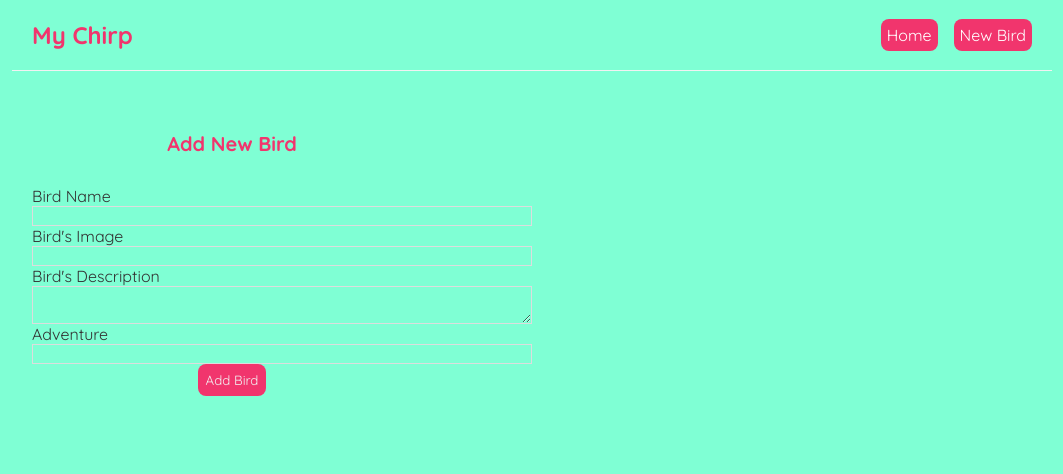
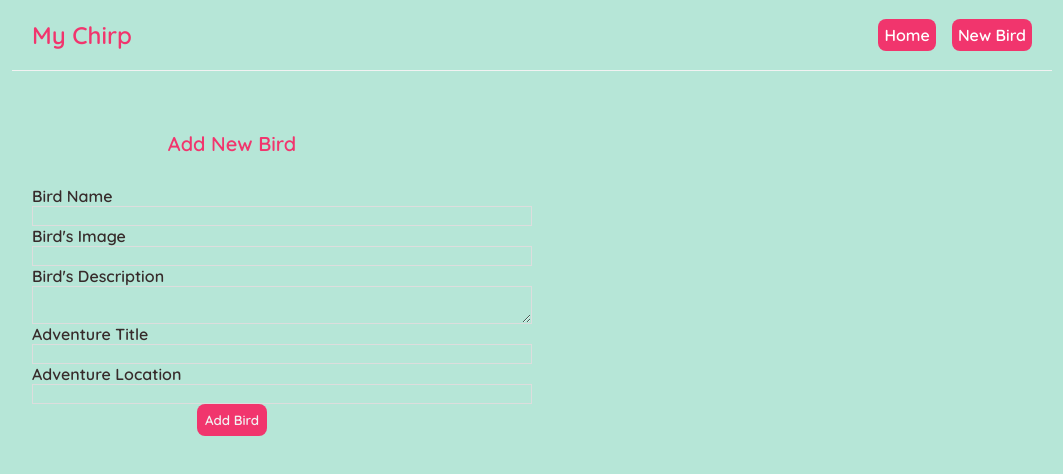
Before and after one commit to Francis-Muriithi/my-chirp-frontend, a React (Create React App) app: page /create in a window 1280 px wide. Shown: the top 474 px of the page, without its empty margins (108-1171 px from the left). Built offline with nearby package versions, Linux system fonts and the light colour scheme.

Commit message:
styling and updating

```diff
--- a/src/BirdDetails.js
+++ b/src/BirdDetails.js
@@ -6,11 +6,11 @@ import {Link} from 'react-router-dom'
 
 function BirdDetails() {
     const {id} = useParams();
-    const {data:bird, error, isLoading} = useFetch('http://localhost:3000/birds/'+ id);
+    const {data:bird, error, isLoading} = useFetch('https://6389cd9e4eccb986e89ae6f9.mockapi.io/Birds/'+ id);
     const history = useHistory()
 
 function handleDelete(){
-    fetch('http://localhost:3000/birds/' + bird.id, {
+    fetch('https://6389cd9e4eccb986e89ae6f9.mockapi.io/Birds/' + bird.id, {
         method: 'DELETE'
     }).then(()=> {
         history.push('/')
@@ -27,16 +27,16 @@ function handleDelete(){
          <h2>{bird.name}</h2>
          <img src={bird.image} alt= "bird" key={bird.id}></img>
          <div>{bird.description}</div>
+         <h3> Adventure: {bird.adventure.title}</h3>
+         <h3> Location: {bird.adventure.location}</h3>
          <div className="links">
      </div>
      <div>
      <button className = 'delete' onClick={(handleDelete)}>Delete</button>
      </div>
-     <button className = "update" style={{color: "White", backgroundColor: "#acb4d0", borderRadius: "8px",}}>
      <Link to={"/update/" + bird.id}>
-     <span className = "update">Update</span>
+     <button className = "update" style={{color: "White", backgroundColor: "#ce859b", borderRadius: "8px",}}> Update</button>
      </Link>
-     </button>
      </article>
     )}
 
--- a/src/Create.js
+++ b/src/Create.js
@@ -5,15 +5,16 @@ function Create() {
   const [name, setName] =useState('')
     const [image, setImage] = useState('')
     const [description, setDescription] = useState('')
-    const [adventure, setAdventure] = useState( );
+    const [adventureLocation, setAdventureLocation] = useState( );
+    const [adventureTitle, setAdventureTitle] = useState( );
     const history = useHistory()
     const [isLoading, setIsLoading] = useState(false);
 
   const handleSubmit = (e)=>{
     e.preventDefault();
-    const bird = {name, image, description, adventure}
+    const bird = {name, image, description, adventureTitle, adventureLocation}
 
-fetch('http://localhost:3000/birds', {
+fetch('https://6389cd9e4eccb986e89ae6f9.mockapi.io/Birds', {
 method: 'POST',
 headers: {'Content-Type': "application/json"},
 body: JSON.stringify(bird)
@@ -34,8 +35,10 @@ history.push('/')
             <input required value={image} onChange={(e)=> setImage(e.target.value)}/>
             <label> Bird's Description</label>
             <textarea required value= {description} onChange={(e)=> setDescription(e.target.value)}/>
-            <label>Adventure</label>
-            <input type="text" required  value={adventure} onChange={(e)=> setAdventure(e.target.value)}/>
+            <label>Adventure Title</label>
+            <input type="text" required  value={adventureTitle} onChange={(e)=> setAdventureTitle(e.target.value)}/>
+            <label>Adventure Location</label>
+            <input type="text" required  value={adventureLocation} onChange={(e)=> setAdventureLocation(e.target.value)}/>
             {!isLoading && <button>Add Bird</button>}
             {isLoading && <button disabled>Adding bird....</button>}
         </form>
--- a/src/Home.js
+++ b/src/Home.js
@@ -2,7 +2,7 @@ import BirdList from './BirdList'
 import useFetch from './useFetch'
 
 function Home() {
-const {data: birds, isLoading, error} = useFetch('http://localhost:3000/birds')
+const {data: birds, isLoading, error} = useFetch('https://6389cd9e4eccb986e89ae6f9.mockapi.io/Birds')
 
 
   return (
--- a/src/Update.js
+++ b/src/Update.js
@@ -5,7 +5,6 @@ function Update() {
     const [name, setName] =useState('')
     const [image, setImage] = useState('')
     const [description, setDescription] = useState('')
-    const [adventure, setAdventure] = useState( );
     const params = useParams()
     const history = useHistory()
 
@@ -14,20 +13,19 @@ function Update() {
     }, [])
 
     const getBirdDetails = async()=>{
-        let result = await fetch(`http://localhost:3000/birds/${params.id}`);
+        let result = await fetch(`https://6389cd9e4eccb986e89ae6f9.mockapi.io/Birds/${params.id}`);
         result = await result.json();
         console.warn(result)
         setName(result.name)
         setImage(result.image)
         setDescription(result.description)
-        setAdventure(result.adventure)
     }
 
     const updateBird = async()=>{
-        console.warn(name, image, description, adventure)
-        let result = await fetch(`http://localhost:3000/birds/${params.id}`, {
+        console.warn(name, image, description)
+        let result = await fetch(`https://6389cd9e4eccb986e89ae6f9.mockapi.io/Birds/${params.id}`, {
             method: 'PUT',
-            body: JSON.stringify({name, image, description, adventure}),
+            body: JSON.stringify({name, image, description}),
             headers: {'Content-type': 'Application/json'},
         });
     }
@@ -42,8 +40,6 @@ function Update() {
             <input required value={image} onChange={(e)=> setImage(e.target.value)}/>
             <label> Bird's Description</label>
             <textarea required value= {description} onChange={(e)=> setDescription(e.target.value)}/>
-            <label>Adventure</label>
-            <input type="text" required  value={adventure} onChange={(e)=> setAdventure(e.target.value)}/>
             <button onClick ={updateBird}>Update Bird</button>
         </form>
     </div>
--- a/src/index.css
+++ b/src/index.css
@@ -4,8 +4,9 @@
 * {
   margin: 0;
   font-family: "Quicksand";
-  color: #333;
-  background-color: aquamarine;
+  color: rgb(55, 43, 43);
+  font-weight: 600;
+  background-color: rgb(182, 230, 215);
 }
 /* NavBar Styling */
 .navbar {
@@ -65,6 +66,7 @@
   color: #f1356d;
   margin-bottom: 10px;
 }
+
 .bird-details div{
   margin:20px 0;
 }
@@ -145,8 +147,8 @@
 }
 
 .update button{
-  background: #f1356d;
-  color:#f2f2f2;
+  background: #c91349;
+  color:#efe4e4;
   border: 0;
   padding: 8px;
   border-radius: 8px;
```
